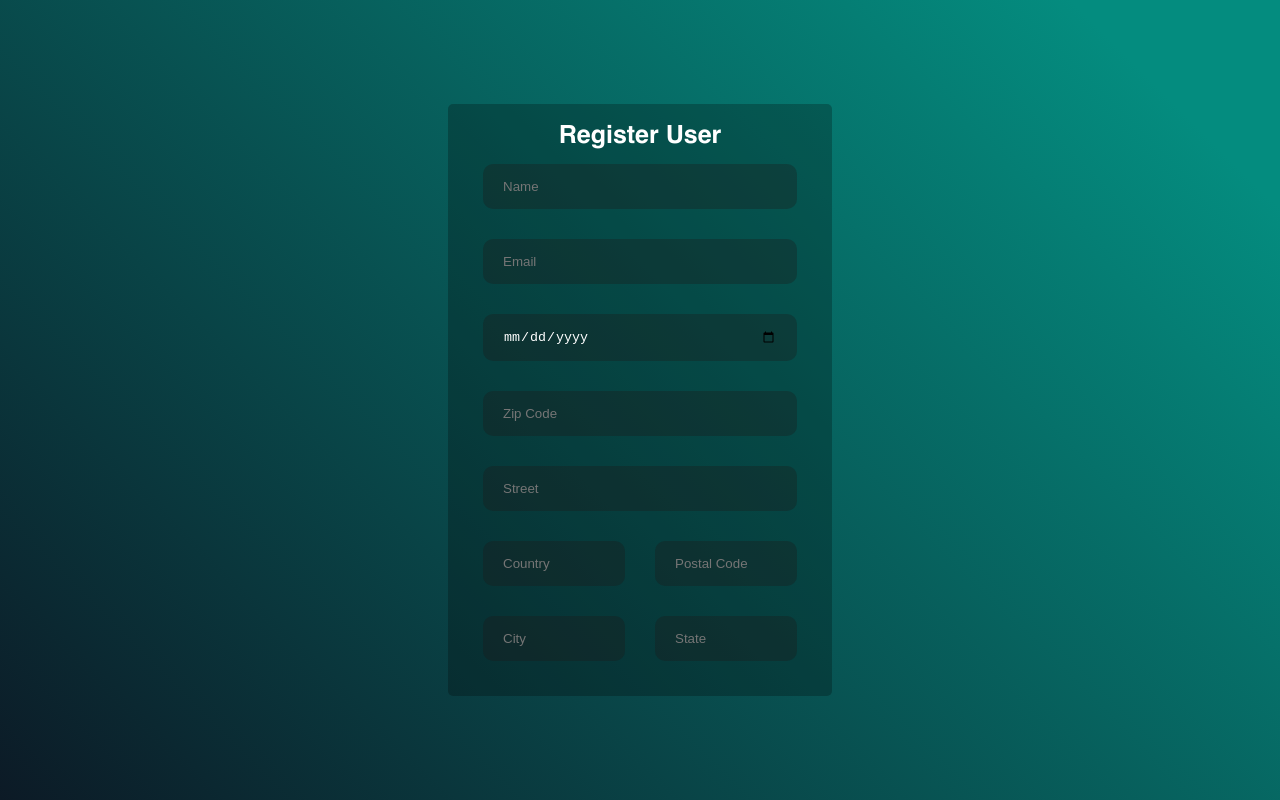
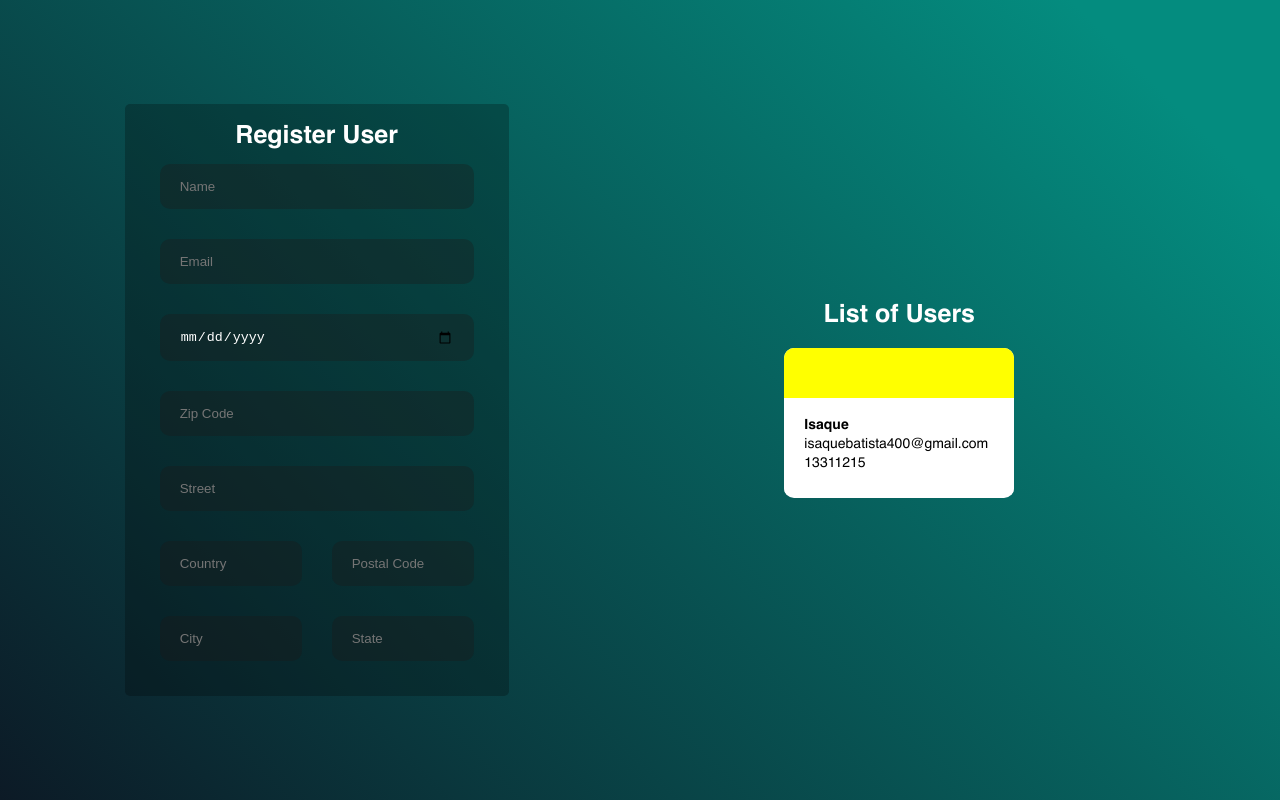
Before and after one commit to IsaqueBatist/User-Registration, a React (Create React App) app: page / in a window 1280 px wide. Built offline with nearby package versions, Linux system fonts and the light colour scheme.

Commit message:
:sparkles: feat: User and UserList component

```diff
--- /dev/null
+++ b/src/components/user/User.tsx
@@ -0,0 +1,17 @@
+import React from 'react';
+import "./styles.css"
+
+const User = () => {
+  return (
+    <div className="user-container">
+      <div className="color"></div>
+      <div className="user-info">
+        <p><span>Isaque</span></p>
+        <p>isaquebatista400@gmail.com</p>
+        <p>13311215</p>
+      </div>
+    </div>
+  );
+};
+
+export default User;
--- /dev/null
+++ b/src/components/user/styles.css
@@ -0,0 +1,34 @@
+@charset "UTF-8";
+
+.user-container{
+  width: 23rem;
+  height: 15rem;
+  display: flex;
+  flex-direction: column;
+  align-items: center;
+  border-radius: 1rem;
+  overflow: hidden;
+  background-color: white;
+}
+
+.color{
+  width: 100%;
+  height: 5rem;
+  background-color: yellow;
+}
+
+.user-info{
+  width: 100%;
+  padding: 2rem;
+  color: black;
+  display: flex;
+  flex-direction: column;
+  background-color: white;
+  p{
+    font-size: 1.4rem;
+    margin-bottom: .5rem;
+    span{
+      font-weight: bold;
+    }
+  }
+}
--- /dev/null
+++ b/src/components/userList/UserList.tsx
@@ -0,0 +1,16 @@
+import React from 'react';
+import "./styles.css"
+import User from '../user/User.tsx';
+
+const UserList = () => {
+  return (
+    <div className="userlist-container">
+      <h2>List of Users</h2>
+      <div className="list-users">
+        <User/>
+      </div>
+    </div>
+  );
+};
+
+export default UserList;
--- /dev/null
+++ b/src/components/userList/styles.css
@@ -0,0 +1,25 @@
+@charset "UTF-8";
+
+.userlist-container{
+  padding: 2rem;
+  border-radius: 0.5rem;
+  display: flex;
+  flex-direction: column;
+  justify-content: center;
+  align-items: center;
+  width: 40%;
+  h2 {
+    font-size: 2.5rem;
+    color: white;
+  };
+}
+
+.list-users{
+  width: 100%;
+  display: flex;
+  flex-wrap: wrap;
+  flex-direction: row;
+  gap: 1rem;
+  margin-top: 2rem;
+  justify-content: center;
+}
--- a/src/pages/home-page/Home.tsx
+++ b/src/pages/home-page/Home.tsx
@@ -2,10 +2,13 @@ import React from 'react';
 import './styles.css';
 
 import UserRegistrationForm from '../../components/userRegistrationForm/UserRegistrationForm.tsx';
+import UserList from '../../components/userList/UserList.tsx';
+
 const Home = () => {
   return (
     <div className="home-page">
       <UserRegistrationForm />
+      <UserList />
     </div>
   );
 };
--- a/src/pages/home-page/styles.css
+++ b/src/pages/home-page/styles.css
@@ -4,7 +4,8 @@
   width: 100vw;
   height: 100vh;
   display: flex;
-  justify-content: center;
+  gap: 1rem;
+  justify-content: space-evenly;
   align-items: center;
   background: linear-gradient(45deg, #0c1a26, #048c7f 90%);
 }
```
